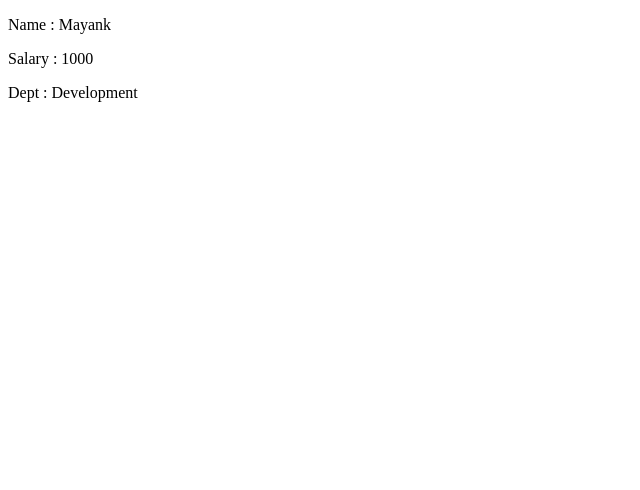
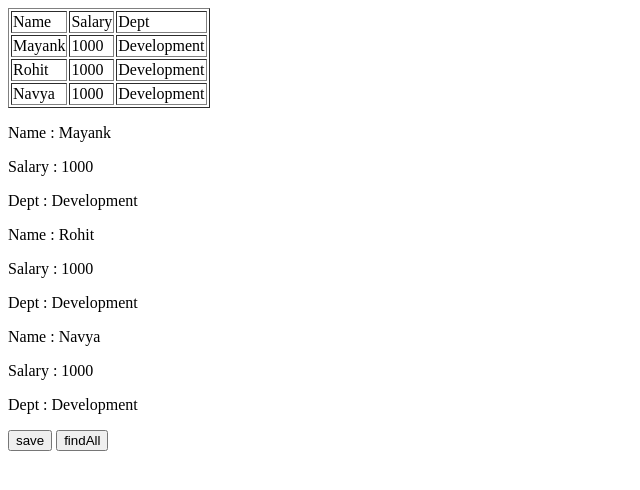
Before and after one commit to mayankWorks/angular-training, a website: page public_html/index.html in a window 1280 px wide. Shown: the whole page, without its empty margins (0-640 px from the left). Drawn offline with Linux system fonts and the light colour scheme.

Commit message:
Angular project

```diff
--- a/public_html/index.html
+++ b/public_html/index.html
@@ -19,11 +19,43 @@ and open the template in the editor.
 //        $scope.salary = 20*10000;
 //        $scope.name = 'Mayank';
         // HAS a relationship - Scope has an employee
-        $scope.employee={
-          name:'Mayank',
-          salary:1000,
-          department:'Development'
+        $scope.employees=[{
+                name:'Mayank',
+                salary:1000,
+                department:'Development'
+        },
+        {
+              name:'Rohit',
+              salary:1000,
+              department:'Development'
+        },
+        {
+              name:'Navya',
+              salary:1000,
+              department:'Development'
+        }
+        ];
+        //add APIs :  to add CRUD operations
+        $scope.save = function(employee){
+            console.log('save is called');
+            //return employees;
         };
+        $scope.findAll = function(){
+            console.log('findAll is called');
+        };
+        $scope.findById = function(id){
+
+        };
+        $scope.remove = function(id){
+
+        };
+        $scope.update = function(id){
+
+        };
+
+
+
+
 
         }]);
         </script>
@@ -33,9 +65,26 @@ and open the template in the editor.
         <!-- Template-->
 <!--        Your Salary is {{salary}}
         Your name is {{name}}-->
-            <p>Name : {{employee.name}}</p>
-            <p>Salary : {{employee.salary}}</p>
-            <p>Dept : {{employee.department}}</p>
+        <table border="1">
+            <tr>
+                <td>Name</td>
+                <td>Salary</td>
+                <td>Dept</td>
+            </tr>
+            <tr ng-repeat="e in employees">
+
+                <td >{{e.name}}</td>
+                <td >{{e.salary}}</td>
+                <td >{{e.department}}</td>
+            </tr>
+        </table>
+        <div  ng-repeat="e in employees">
+            <p>Name : {{e.name}}</p>
+            <p>Salary : {{e.salary}}</p>
+            <p>Dept : {{e.department}}</p>
+        </div>
+        <input type="button" value ="save" ng-click="save()">
+        <input type="button" value ="findAll" ng-click="findAll()">
         </div>
     </body>
 </html>
```
